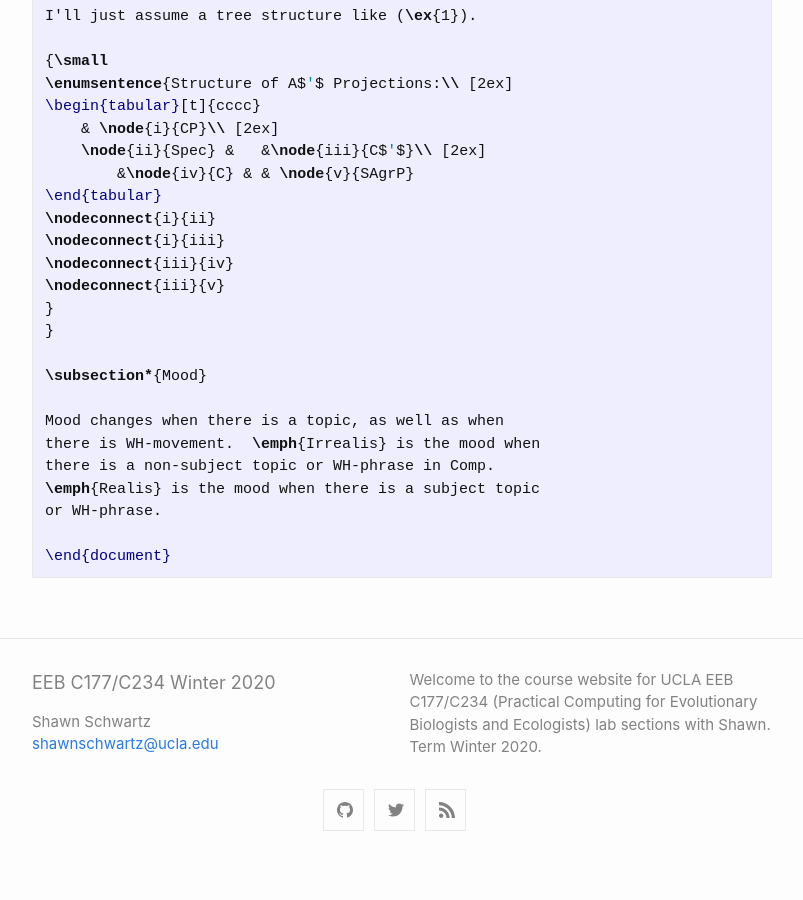
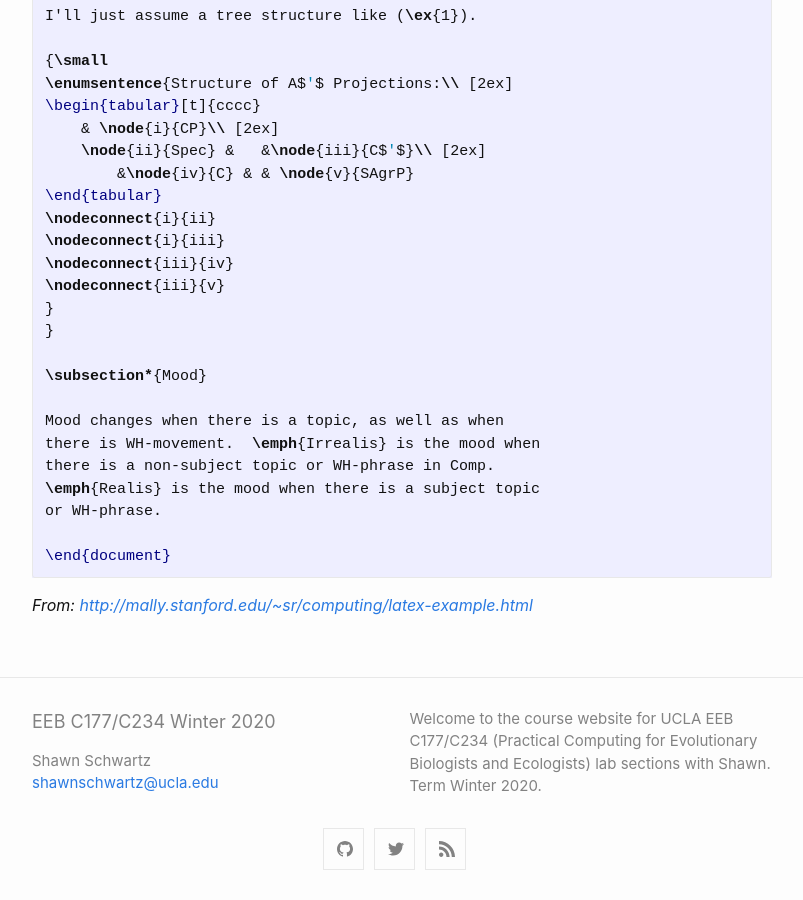
Before and after one commit to shawntschwartz/eeb-c177-w20, a Jekyll site: the page built from _posts/2020-02-24-lab-week-8.md, in a window 1280 px wide and 900 px high, scrolled down 1363 px. Shown: the whole window, without its empty margins (238-1041 px from the left). Built offline with Jekyll 4.4.1, drawn with Linux system fonts in a browser that asks for light colours; before the commit the page ends 2224 px from its top, so only the background shows below that; part of the change alters nothing that is shown.

Commit message:
added source citation for LaTeX document example

````diff
--- a/_posts/2020-02-24-lab-week-8.md
+++ b/_posts/2020-02-24-lab-week-8.md
@@ -60,3 +60,4 @@ or WH-phrase.
 
 \end{document}
 ```
+_From: [http://mally.stanford.edu/~sr/computing/latex-example.html](http://mally.stanford.edu/~sr/computing/latex-example.html)_
````
